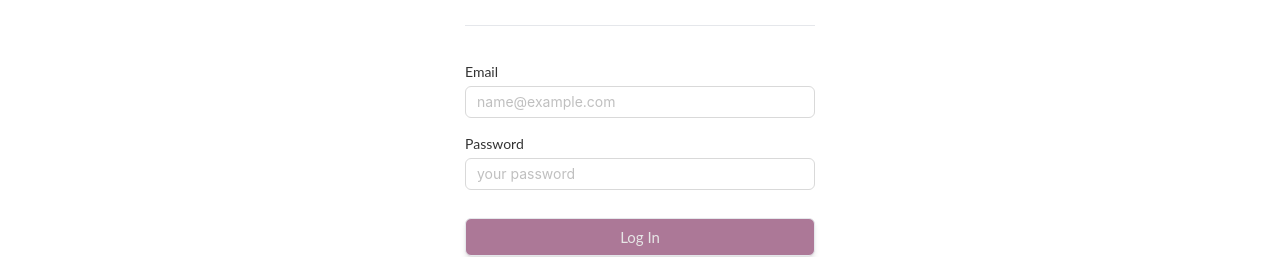
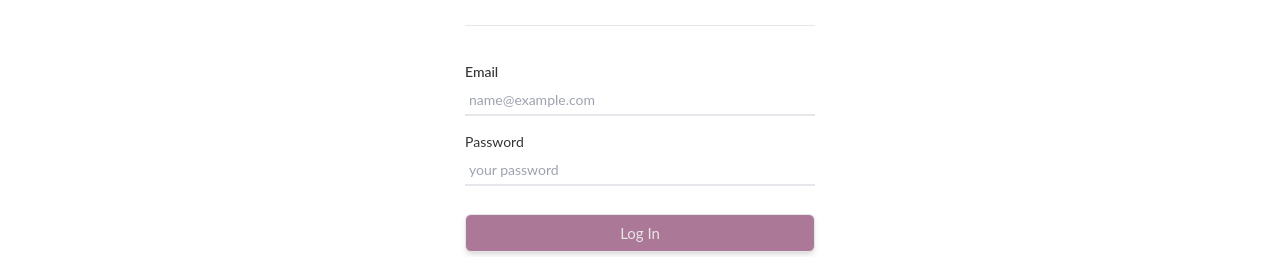
Before and after one commit to Maria-07/Book-Link-client, a React (Vite) app: page /login in a window 1280 px wide. Shown: the part 281-538 px from the top of the page. Built offline with nearby package versions, Linux system fonts and the light colour scheme.

Commit message:
Login authorization done

```diff
--- a/src/components/Login/LoginForm.tsx
+++ b/src/components/Login/LoginForm.tsx
@@ -1,6 +1,8 @@
-/* eslint-disable @typescript-eslint/no-misused-promises */
-import { Input } from 'antd';
 import { useForm } from 'react-hook-form';
+import { useState } from 'react';
+import Cookies from 'js-cookie';
+import { useNavigate } from 'react-router-dom';
+import { useLogInMutation } from '../../redux/features/user/userApi';
 
 interface LoginFormInputs {
   email: string;
@@ -8,28 +10,54 @@ interface LoginFormInputs {
 }
 
 const LoginForm = () => {
+  const [emailError, setEmailError] = useState('');
+  const [passError, setPassError] = useState('');
+
   const {
     register,
     handleSubmit,
     formState: { errors },
   } = useForm<LoginFormInputs>();
 
-  const onSubmit = (data: LoginFormInputs) => {
+  const [loginMutation] = useLogInMutation();
+  const navigate = useNavigate();
+
+  const onSubmit = async (data: LoginFormInputs) => {
     console.log(data);
+    try {
+      setEmailError(''); // Clear the error message before making the login API call
+      setPassError(''); // Clear the error message before making the login API call
+      const response = await loginMutation(data);
+      console.log('response', response);
+
+      const accessToken = response?.data?.data?.accessToken;
+
+      console.log('accessToken', accessToken);
+
+      if (accessToken) {
+        Cookies.set('accessToken', accessToken); // Store the access token in a cookie
+      }
+
+      navigate('/');
+    } catch (error) {
+      if (error?.data?.message === 'Password is incorrect') {
+        setPassError('Password is incorrect');
+      } else if (error?.data?.message === 'User does not exist') {
+        setPassError('User does not exist');
+      }
+    }
   };
+
   return (
     <div>
       <form onSubmit={handleSubmit(onSubmit)}>
         <div className="grid gap-2">
           <div className="grid gap-1">
-            <h1 className="text-sm text-primary mt-3">Email</h1>
-            <Input
-              id="email"
+            <h1 className="text-sm text-primary font-medium mt-3">Email</h1>
+            <input
               placeholder="name@example.com"
               type="email"
-              autoCapitalize="none"
-              autoComplete="email"
-              autoCorrect="off"
+              className="border-b-2 text-sm p-1"
               {...register('email', { required: 'Email is required' })}
             />
             {errors.email && (
@@ -38,12 +66,10 @@ const LoginForm = () => {
               </p>
             )}
             <h1 className="text-sm text-primary mt-3">Password</h1>
-            <Input
-              id="password"
+            <input
               placeholder="your password"
               type="password"
-              autoCapitalize="none"
-              autoCorrect="off"
+              className="border-b-2 text-sm p-1"
               {...register('password', { required: 'Password is required' })}
             />
             {errors.password && (
--- a/src/components/SignUp/SignUpForm.tsx
+++ b/src/components/SignUp/SignUpForm.tsx
@@ -28,13 +28,13 @@ const SignUpForm = () => {
       await signUp({ email: data.email, password: data.password }).unwrap();
       navigate('/login');
     } catch (error) {
-      console.log(error);
-      // setError(error?.data?.message);
-      // if (error?.data?.message === 'User already exists') {
-      //   setError('User already exists');
-      // } else {
-      //   console.error('signUp failed:', error);
-      // }
+      console.log(error?.data?.message);
+      setError(error?.data?.message);
+      if (error?.data?.message === 'User already exists') {
+        setError('User already exists');
+      } else {
+        console.error('signUp failed:', error);
+      }
     }
   };
 
```
